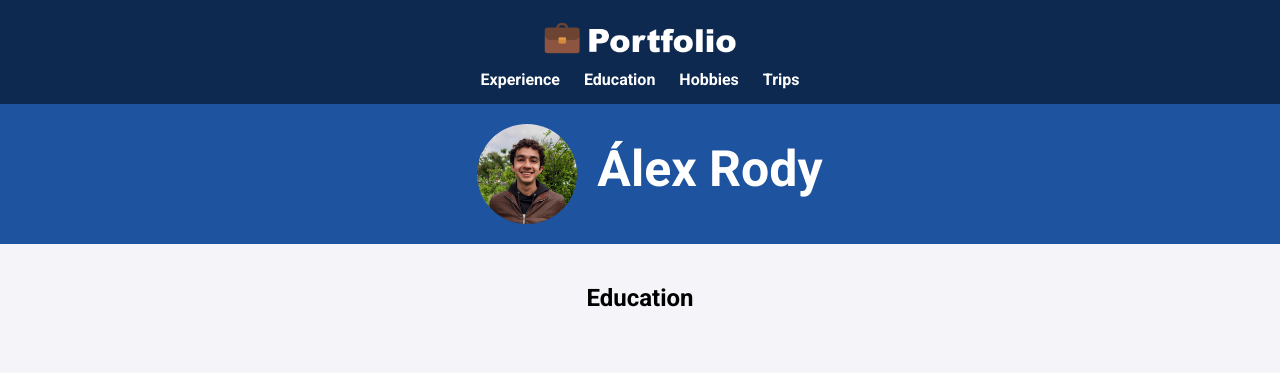
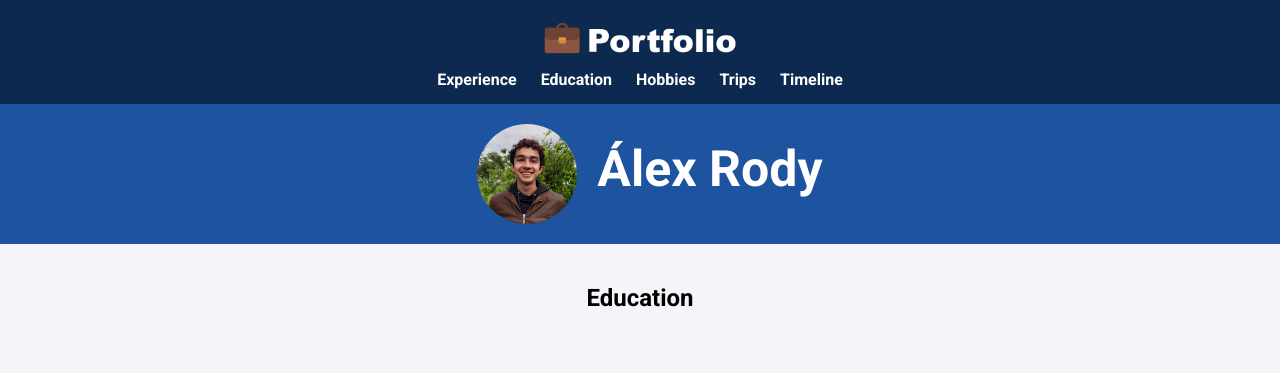
Before and after one commit to alexrody/mlh-portfolio, a Flask app: page /education in a window 1280 px wide. Shown: the top 373 px of the page. Run offline with Flask 2, Linux system fonts and the light colour scheme; parts of the project's set-up code (start-up, migrations or seed data) failed here and were passed over.

Commit message:
Add Timeline to nav. menu

```diff
--- a/app/templates/base.html
+++ b/app/templates/base.html
@@ -30,6 +30,7 @@
                 <a href="/education">Education</a>
                 <a href="/hobbies">Hobbies</a>
 				<a href="/map">Trips</a>
+                <a href="/timeline">Timeline</a>
             </nav>
         </div>
     </header>
```
